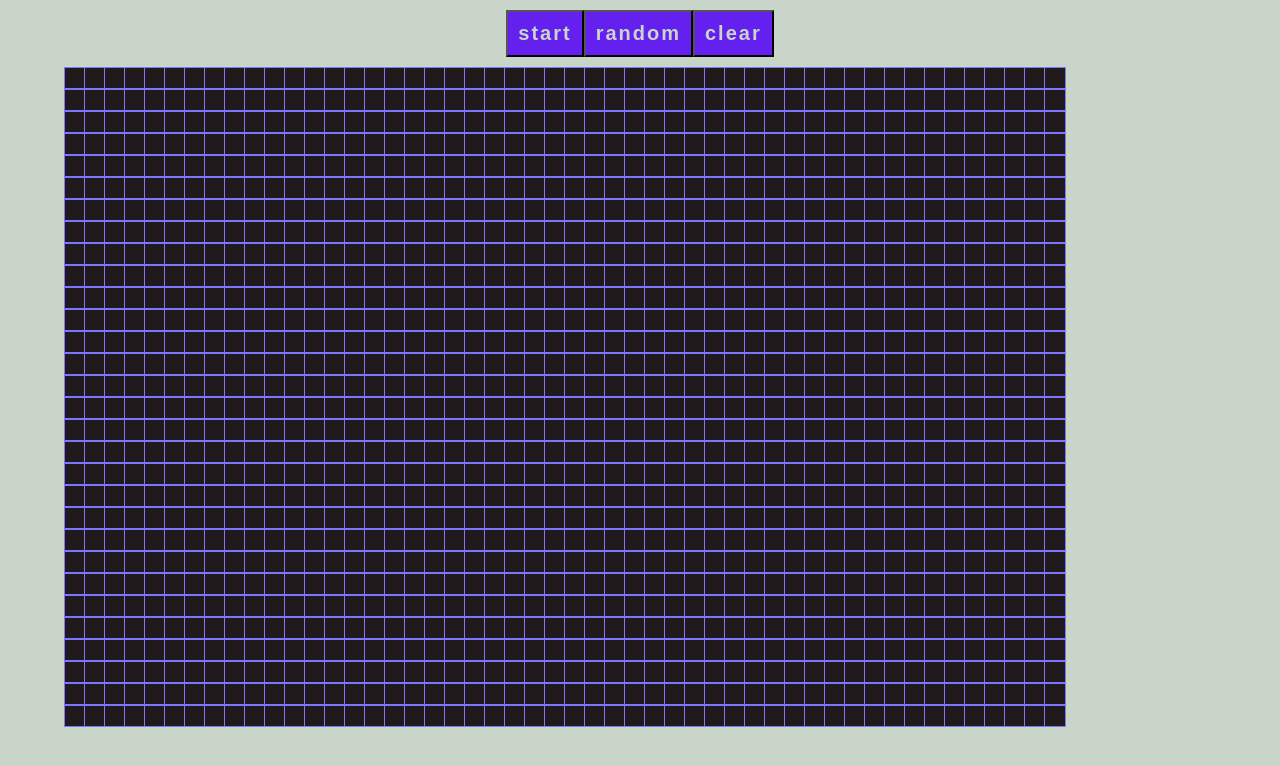
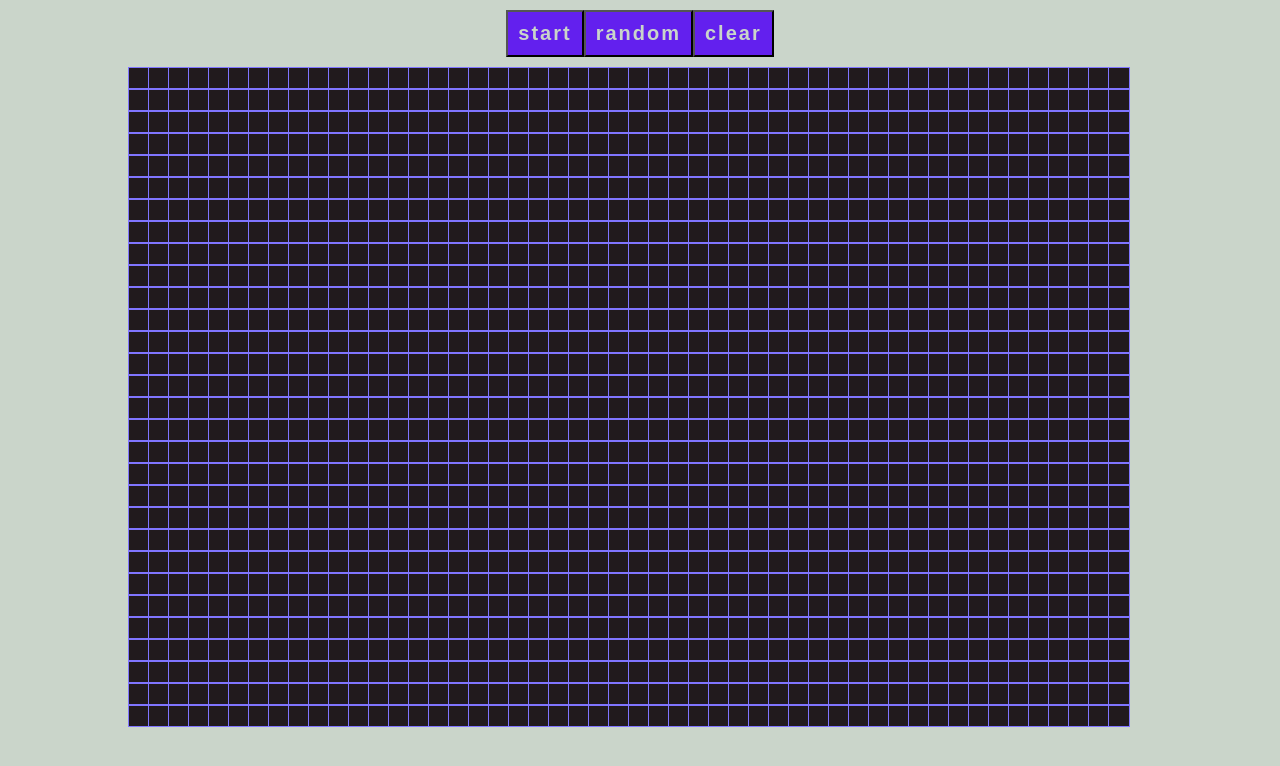
Before and after one commit to HeyClos/cellular-automata-game, a React (Create React App) app: page / in a window 1280 px wide. Shown: the top 766 px of the page. Built offline with nearby package versions, Linux system fonts and the light colour scheme.

Commit message:
style test: center grid

```diff
--- a/src/App.css
+++ b/src/App.css
@@ -17,7 +17,7 @@ button {
 
 .Grid {
   text-align: center;
-  margin-left: 5%;
+  margin-left: 10%;
 }
 .App-logo {
   height: 40vmin;
```
